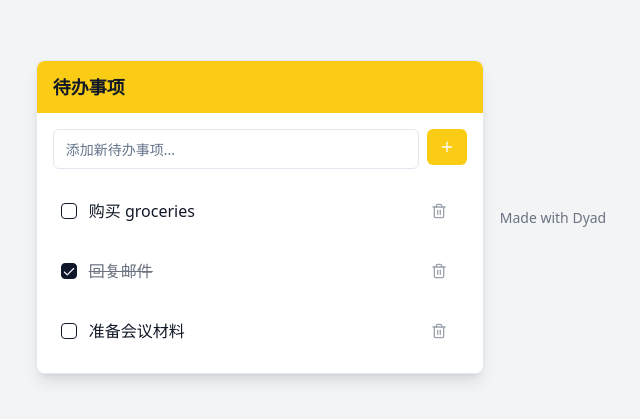
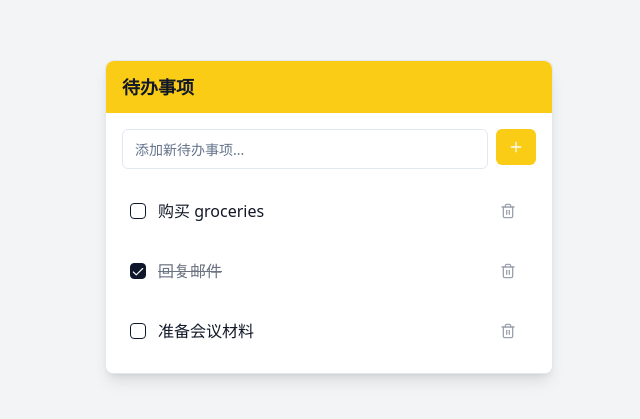
Before and after one commit to tomatocloudcc/todo-widget, a React (Vite) app: page / in a window 1280 px wide. Shown: the part 183-602 px from the top of the page, without its empty margins (311-951 px from the left). Built offline with nearby package versions, Linux system fonts and the light colour scheme.

Commit message:
[dyad] 移除Made with Dyad组件 - wrote 1 file(s)

```diff
--- a/src/pages/Index.tsx
+++ b/src/pages/Index.tsx
@@ -1,4 +1,3 @@
-import { MadeWithDyad } from "@/components/made-with-dyad";
 import React, { useState } from 'react';
 import { Card, CardContent } from "@/components/ui/card";
 import { Checkbox } from "@/components/ui/checkbox";
@@ -96,7 +95,6 @@ const Index = () => {
           </div>
         </CardContent>
       </Card>
-      <MadeWithDyad />
     </div>
   );
 };
```
